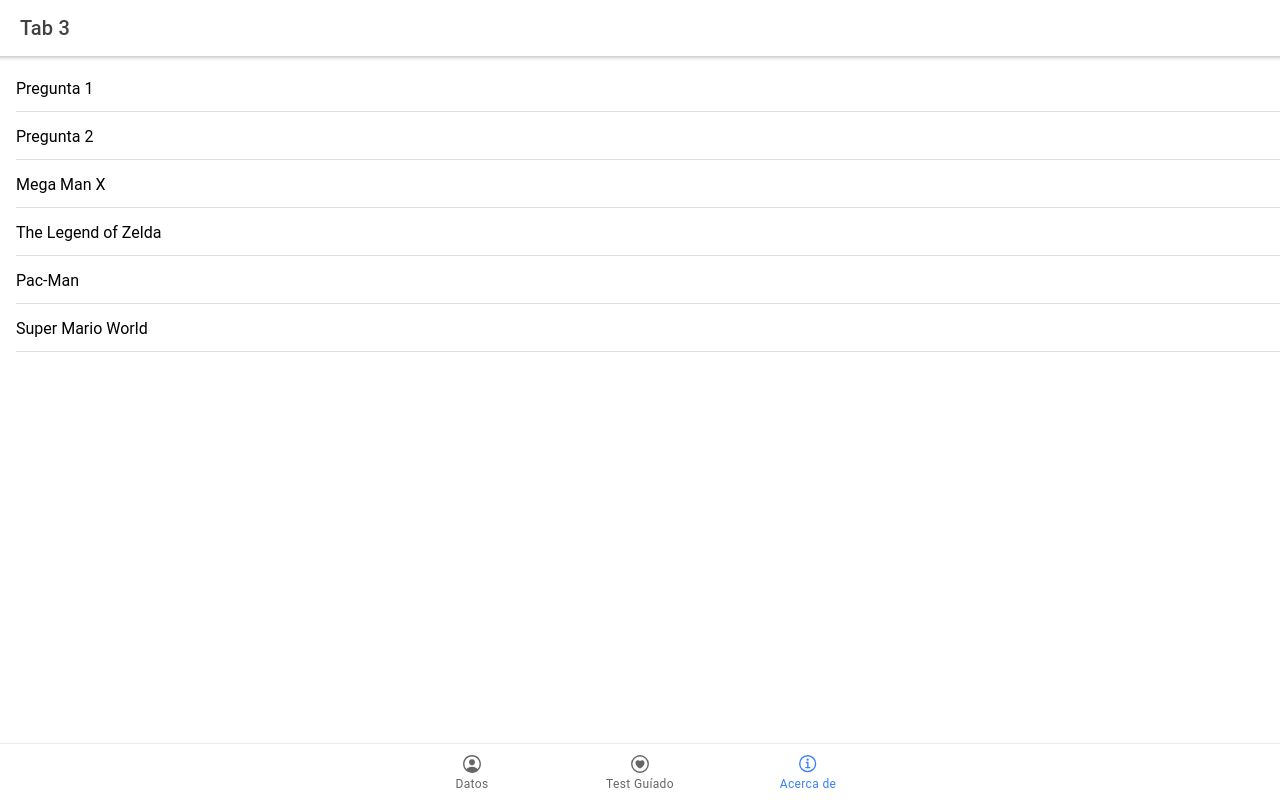
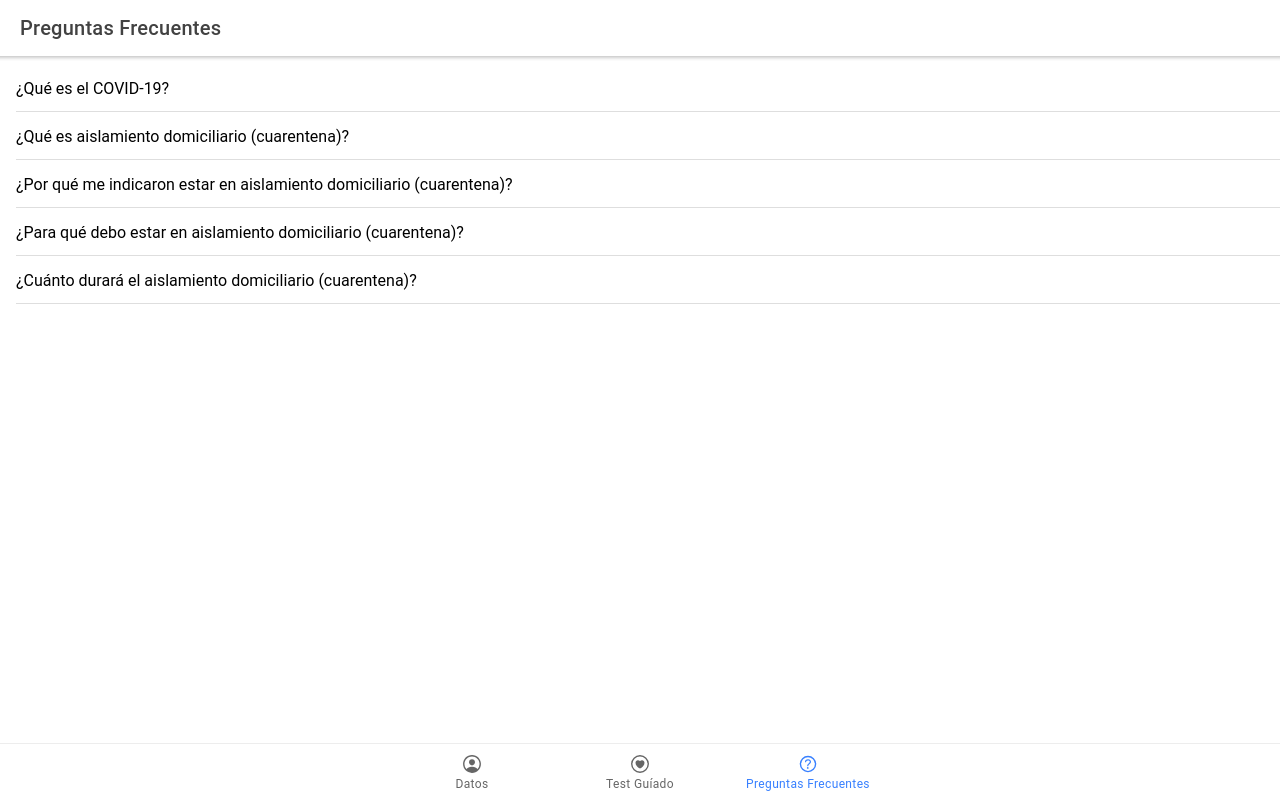
Before and after one commit to tvargasvicencio/NotCovid19, a React (Create React App) app: page /tab3 in a window 1280 px wide. Built offline with nearby package versions, Linux system fonts and the light colour scheme.

Commit message:
Avance en pregutnas frecuentes

```diff
--- a/package.json
+++ b/package.json
@@ -19,6 +19,7 @@
     "react": "^16.12.0",
     "react-collapsible": "^2.7.0",
     "react-dom": "^16.12.0",
+    "react-html-parser": "^2.0.2",
     "react-router": "^5.1.2",
     "react-router-dom": "^5.1.2",
     "react-scripts": "3.4.0",
@@ -46,7 +47,8 @@
     ]
   },
   "devDependencies": {
-    "@capacitor/cli": "1.5.1"
+    "@capacitor/cli": "1.5.1",
+    "@types/react-html-parser": "^2.0.1"
   },
   "description": "An Ionic project"
 }
--- a/src/App.tsx
+++ b/src/App.tsx
@@ -10,7 +10,7 @@
   IonTabs
 } from '@ionic/react';
 import { IonReactRouter } from '@ionic/react-router';
-import { personCircleOutline, heartCircleOutline, informationCircleOutline } from 'ionicons/icons';
+import { personCircleOutline, heartCircleOutline, helpCircleOutline } from 'ionicons/icons';
 import Tab1 from './pages/Tab1';
 import Tab2 from './pages/Tab2';
 import Tab3 from './pages/Tab3';
@@ -54,8 +54,8 @@
             <IonLabel>Test Guíado</IonLabel>
           </IonTabButton>
           <IonTabButton tab="tab3" href="/tab3">
-            <IonIcon icon={informationCircleOutline} />
-            <IonLabel>Acerca de</IonLabel>
+            <IonIcon icon={helpCircleOutline} />
+            <IonLabel>Preguntas Frecuentes</IonLabel>
           </IonTabButton>
         </IonTabBar>
       </IonTabs>
--- a/src/components/PreguntasFrecuentes.tsx
+++ b/src/components/PreguntasFrecuentes.tsx
@@ -2,11 +2,12 @@
 import { IonList, IonItem, IonLabel, IonInput, IonToggle, IonRadio, IonCheckbox, IonItemSliding, IonItemOption, IonItemOptions, IonContent, IonItemDivider } from '@ionic/react';
 
 import Collapsible from 'react-collapsible';
+import ReactHtmlParser from 'react-html-parser';
 
 import { helpCircleOutline, list } from 'ionicons/icons';
 import Modal from '../components/Modal';
 import jsonSintomas from '../json/jsonSintomas.json';
-import textosTestGuiado from '../json/es.json';
+import textosFAQs from '../json/preguntas.json';
 
 interface SintomasInterface {
     sintoma1: boolean
@@ -29,36 +30,18 @@
         var itemsFaqs: JSX.Element[] = [];
         var refAux = React.createRef<any>();
         this.refFaqs.push(refAux);
-        /*itemsFaqs.push(
-            <IonItem onClick={() => this.mostrarFAQ(refAux)}>
-                <IonLabel>
-                    Pokémon Yellow
-                    <p ref={refAux} className="expand-wrapper">
-                        Hello people
-                    </p>
-                </IonLabel>
-            </IonItem>
-        )*/
-        itemsFaqs.push(
+        Object.entries(textosFAQs).forEach(([key, value]) => {
+            let pregunta = (
                 <Collapsible trigger={
                     <IonItem>
-                    <IonLabel>Pregunta 1</IonLabel>
+                        <IonLabel>{value.pregunta}</IonLabel>
                     </IonItem>
                     }>
-                    <IonItem><p>la re ctm</p></IonItem>
+                        <IonItem><p>{ ReactHtmlParser(value.respuesta)}</p></IonItem>
                 </Collapsible>
             )
-        var refAux2 = React.createRef<any>();
-        this.refFaqs.push(refAux2);
-        itemsFaqs.push(
-            <Collapsible trigger={
-                <IonItem>
-                    <IonLabel>Pregunta 2</IonLabel>
-                </IonItem>
-                }>
-                    <IonItem><p>la re ctm</p></IonItem>
-            </Collapsible>
-        )
+            itemsFaqs.push(pregunta);
+        });
         return itemsFaqs;
     }
 
@@ -71,7 +54,6 @@
             }
         });
         ref.current.className="collapsed";
-        console.log("FAQQQQQ: ", ref.current);
     }
 
     render(){
@@ -80,18 +62,6 @@
             {/*-- List of Text Items --*/}
             <IonList>
             {this.crearFAQs()}
-            <IonItem>
-                <IonLabel>Mega Man X</IonLabel>
-            </IonItem>
-            <IonItem>
-                <IonLabel>The Legend of Zelda</IonLabel>
-            </IonItem>
-            <IonItem>
-                <IonLabel>Pac-Man</IonLabel>
-            </IonItem>
-            <IonItem>
-                <IonLabel>Super Mario World</IonLabel>
-            </IonItem>
             </IonList>
         </IonContent>
         );
--- /dev/null
+++ b/src/json/preguntas.json
@@ -0,0 +1,27 @@
+{
+    "pregunta1":{
+        "id":1,
+        "pregunta":"¿Qué es el COVID-19? ",
+        "respuesta":"Es una enfermedad infecciosa causada por el coronavirus recientemente descubierto (SARS-CoV-2) que produce síntomas similares a la gripe y en algunos casos Infección Respiratoria Aguda Grave."
+    },
+    "pregunta2":{
+        "id":2,
+        "pregunta":"¿Qué es aislamiento domiciliario (cuarentena)? ",
+        "respuesta":"Es una restricción de las actividades que se realizan habitualmente fuera del domicilio, para aquellas personas que estuvieron expuestas a un agente infeccioso, y que actualmente no tienen síntomas. Pudiendo desarrollar la enfermedad y por lo tanto transmitirla a otras personas."
+    },
+    "pregunta3":{
+        "id":3,
+        "pregunta":"¿Por qué me indicaron estar en aislamiento domiciliario (cuarentena)? ",
+        "respuesta":"1. Porque he regresado de un país que tiene un brote activo de COVID-19. <br/>2. Porque estuve en contacto estrecho con un caso confirmado de COVID-19. "
+    },
+    "pregunta4":{
+        "id":4,
+        "pregunta":"¿Para qué debo estar en aislamiento domiciliario (cuarentena)? ",
+        "respuesta":"1. Para prevenir que en caso de enfermarme de COVID-19 contagie a otras personas. <br/> 2. Para acceder al tratamiento en caso de presentar la enfermedad. "
+    },
+    "pregunta5":{
+        "id":5,
+        "pregunta":"¿Cuánto durará el aislamiento domiciliario (cuarentena)? ",
+        "respuesta":"El aislamiento domiciliario (cuarentena) durará 14 días, desde que estuvo en contacto con una persona con COVID-19 en su periodo sintomático o desde la fecha de salida de un país que tiene un brote activo de COVID-19. El tiempo del aislamiento domiciliario (cuarentena) está determinado por el periodo de incubación del SARS-CoV-2."
+    }
+}
--- a/src/pages/Tab1.tsx
+++ b/src/pages/Tab1.tsx
@@ -8,13 +8,13 @@
     <IonPage>
       <IonHeader>
         <IonToolbar>
-          <IonTitle>Tab 1</IonTitle>
+          <IonTitle>Bienvenido</IonTitle>
         </IonToolbar>
       </IonHeader>
       <IonContent>
         <IonHeader collapse="condense">
           <IonToolbar>
-            <IonTitle size="large">Tab 1</IonTitle>
+            <IonTitle size="large">¡Bienvenido!</IonTitle>
           </IonToolbar>
         </IonHeader>
         <ExploreContainer name="Tab 1 page" />
--- a/src/pages/Tab3.tsx
+++ b/src/pages/Tab3.tsx
@@ -9,13 +9,13 @@
     <IonPage>
       <IonHeader>
         <IonToolbar>
-          <IonTitle>Tab 3</IonTitle>
+          <IonTitle>Preguntas Frecuentes</IonTitle>
         </IonToolbar>
       </IonHeader>
       <IonContent>
         <IonHeader collapse="condense">
           <IonToolbar>
-            <IonTitle size="large">Tab 3</IonTitle>
+            <IonTitle size="large">Preguntas Frecuentes</IonTitle>
           </IonToolbar>
         </IonHeader>
         <PreguntasFrecuentes />
```
Also changed, not shown: 1 other file (tests, documents, lock files or other folders). Lines whose indentation alone changed are shown as unchanged.
